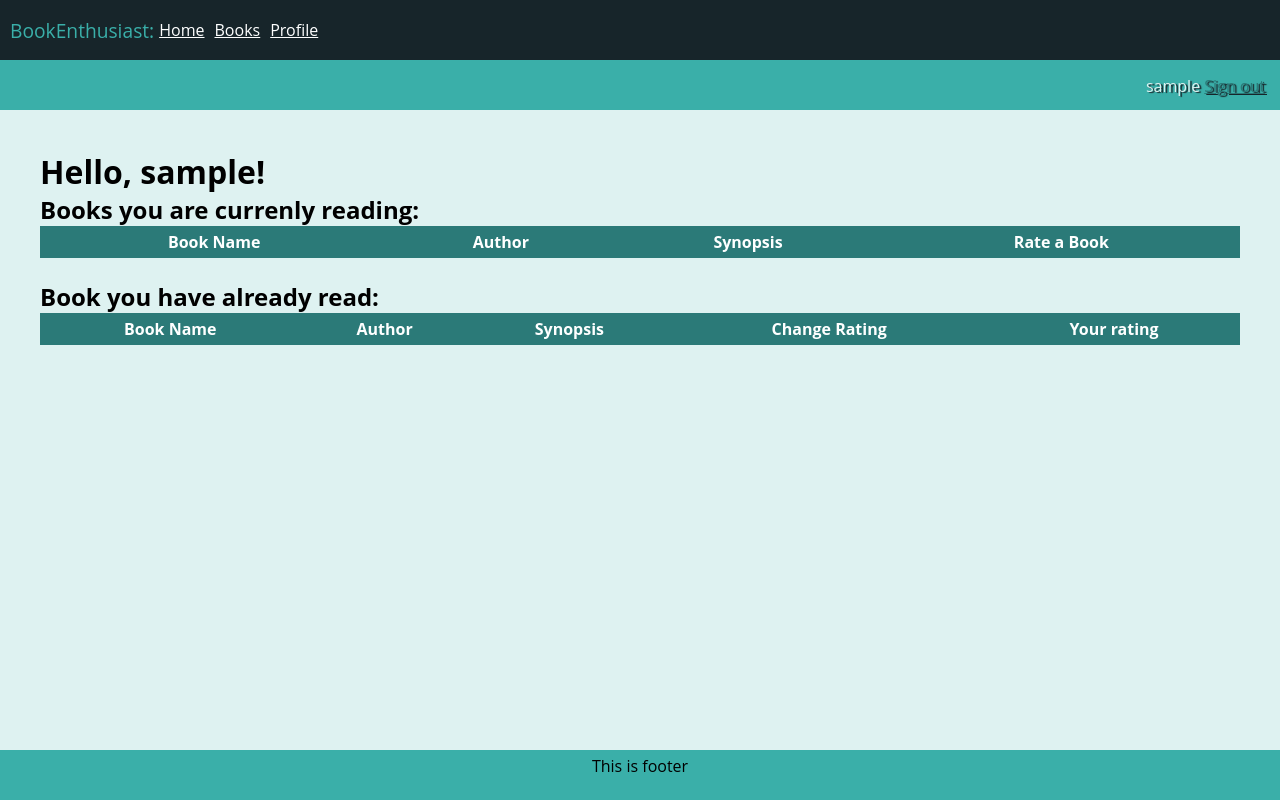
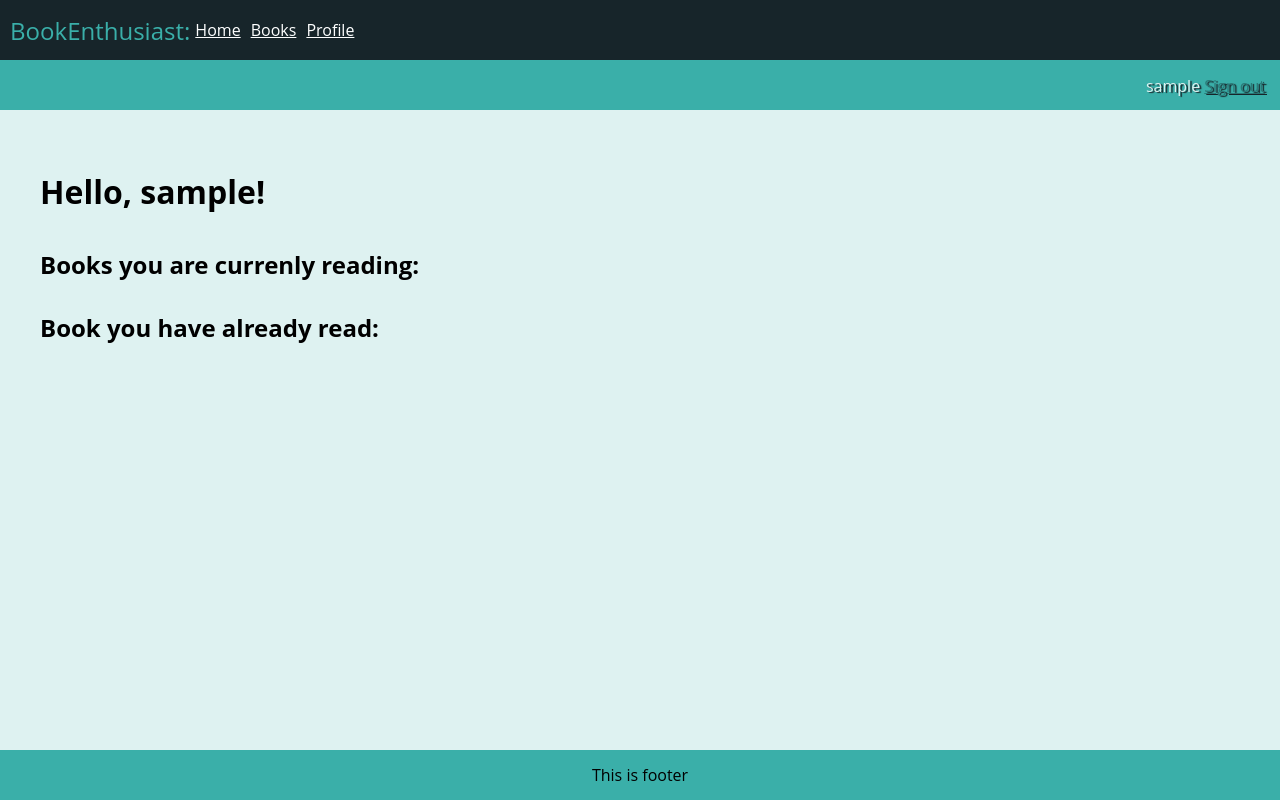
Before and after one commit to JanaRankova/final_project, a Flask app: page /profile/ in a window 1280 px wide. Run offline with Flask 2, Linux system fonts and the light colour scheme; the visitor is signed in with stand-in values (Sample User, id 1); data comes from the database, SQL or seed files in the repository; lists and menus that the app fills with data are empty.

Commit message:
Added average rating and changes in style.css

```diff
--- a/app/routes.py
+++ b/app/routes.py
@@ -5,6 +5,8 @@ from . import loginManager
 from .auth import create_password, check_password
 from .forms import LoginForm, RegistrationForm, BookAdditionForm
 from .models import db, Book, Author, UsersBook, User
+from sqlalchemy.sql import func
+
 
 
 @app.route('/')
@@ -16,7 +18,6 @@ def index():
 @login_required
 def list_of_books():
     """Creates a list of all books in database. User can browse list and choose a book from it."""
-
     user_book_status = UsersBook.query.filter_by(user_id=current_user.id).all()
     book_status = {}
     for book in user_book_status:
@@ -25,10 +26,11 @@ def list_of_books():
             'book_rating': book.rating,
         }
     all_books = Book.query.all()
-
+    avg_rating = UsersBook.query.with_entities(func.avg(UsersBook.rating)).group_by(UsersBook.book_id).all()
+    print(avg_rating)
 
     return render_template('/list_of_books.html',
-    all_books = all_books, book_status= book_status)
+    all_books = all_books, book_status= book_status, avg_rating = avg_rating)
 
 
 @app.route('/profile/')
--- a/app/static/styles/style.css
+++ b/app/static/styles/style.css
@@ -40,6 +40,9 @@ footer {
     background-color: #3aafa9;
     padding: 5px;
     height: 50px;
+    display: flex;
+    align-items: center;
+    justify-content: center;
 }
 
 
@@ -48,7 +51,8 @@ footer {
     background-color: #17252a;
     padding: 10px;
     height: 60px;
-    font-size: larger;
+    font-size: x-large;
+    font-weight: 500;
     font-variant: initial;
     display: flex;
     align-items: center;
@@ -81,31 +85,24 @@ div.author {
 
 h1{
     font-family: 'Open Sans', sans-serif;
+    padding-top: 20px;
+    padding-bottom: 20px;
+}
+
+h2 {
+    padding-top: 15px;
+    padding-bottom: 15px;
+}
+
+h3 {
+    padding-top: 15px;
+    padding-bottom: 15px;
 }
 
 
 .error {
     color: red;
 }
-
-table {
-    width: 100%;
-    border-collapse: collapse;
-}
-
-td {
-    text-align: left;
-    padding: 5px;
-}
-
-th {
-    text-align: middle;
-    padding: 5px;
-    background-color:#2b7a78;
-    color: #feffff;
-}
-
-tr:hover {background-color: #3aafa9a2;}
 
 ul {
     padding: 0px;
@@ -115,7 +112,29 @@ li {
     margin-block-end: 20px;
     padding: 15px;
     background-color: #feffff;
-    height: 10em;
+    box-shadow: #2b7a775d 3px 3px 3px;
 }
 
 li:hover {background-color: #3aafa973;}
+
+
+.flashmessage{
+    background-color: #feffff;
+    padding: 20px;
+    max-width: 600px;
+    margin: 20px auto;
+    display: flex;
+    justify-content: space-between;
+    transition: opacity 0.5s;
+}
+.flashmessage.dissmised {
+    pointer-events: none;
+    opacity: 0;
+}
+.flashmess {
+    position: fixed;
+    top: 0;
+    left: 0;
+    width: 100%;
+
+}
--- a/app/templates/base.html
+++ b/app/templates/base.html
@@ -12,11 +12,14 @@
     <link href="https://fonts.googleapis.com/css?family=Public+Sans&display=swap" rel="stylesheet">
 </head>
 <body>
-    {% for message in get_flashed_messages() %}
-    <p>
-        {{ message }}
-    </p>
-    {% endfor %}
+    <div class="flashmess">
+        {% for message in get_flashed_messages() %}
+        <p class="flashmessage">
+            {{ message }}
+            <button class="dissmiss">x</button>
+        </p>
+        {% endfor %}
+    </div>
 
     <div class="wrapper">
         <div class="topbar">
@@ -36,6 +39,27 @@
         <p>This is footer</p>
     </footer>
 </div>
+<script>
+    let print = console.log
+    const handleFlashButtonClick = (event => {
+        const {target} = event
+        const flashed = target.closest('.flashmessage')
+        flashed.classList.add('dissmised')
+    })
+
+    const buttons = document.querySelectorAll('.flashmessage .dissmiss')
+    print(buttons)
+    buttons.forEach((button) => {
+        button.addEventListener('click', handleFlashButtonClick)
+    })
+
+    print('A')
+    setTimeout(() => {
+    print('B')
+    }, 0)
+    print('C')
+
+</script>
 </body>
 
 </html>
--- a/app/templates/list_of_books.html
+++ b/app/templates/list_of_books.html
@@ -9,7 +9,9 @@
                 {% for book in all_books %}
                     <li><div class="bookname">{{ book.name }}</div>
                         <div class='author'>by {{ book.author.name }}</div>
-                        <div>Synopsis: {{ book.synopsis }}</div>
+                        <article><h5>Synopsis:</h5>
+                            <p>{{ book.synopsis }}</p>
+                        </article>
                         {% if book.id in book_status and book_status[book.id]['book_status'] == 'reading' %}
                             <div>Status: reading</div>
                             <div>Rating:
@@ -30,6 +32,7 @@
                                 <a href="{{ url_for('set_status', book_id= book.id, status= 'reading') }}">Add to currently reading</a>
                             </div>
                         {% endif %}
+                            <div>Average rating: {{ avg_rating[book.id - 1][0] }}</div>
                     </li>
                 {% endfor %}
             </ul>
--- a/app/templates/profile.html
+++ b/app/templates/profile.html
@@ -5,52 +5,42 @@
         <h1>Hello, {{ current_user.username }}!</h1>
         <h2>Books you are currenly reading:</h2>
         <div>
-            <table>
-                <tr>
-                    <th>Book Name</th>
-                    <th>Author</th>
-                    <th>Synopsis</th>
-                    <th>Rate a Book</th>
-                </tr>
+            <ul>
                 {% for book in reading_books %}
-                    <tr>
-                        <td>{{ book.book.name }}</td>
-                        <td>{{ book.book.author.name }}</td>
-                        <td>{{ book.book.synopsis }}</td>
-                        <td>
+                    <li>
+                        <div class="bookname">{{ book.book.name }}</div>
+                        <div class="author">{{ book.book.author.name }}</div>
+                        <article><h5>Synopsis:</h5>
+                            <p>{{ book.book.synopsis }}</p>
+                        </article>
+                        <div>Rate a Book:
                             {% for rating in range(1,6) %}
                             <a href="{{ url_for('set_status', book_id= book.book.id, status= 'read', rating=rating) }}">{{ rating }}</a>
                             {% endfor %}
-                        </td>
-                    </tr>
+                        </div>
+                    </li>
                 {% endfor %}
-            </table>
+            </ul>
         </div>
-        <br>
         <h2>Book you have already read:</h2>
         <div>
-            <table>
-                <tr>
-                    <th>Book Name</th>
-                    <th>Author</th>
-                    <th>Synopsis</th>
-                    <th>Change Rating</th>
-                    <th>Your rating</th>
-                </tr>
+            <ul>
                 {% for book in read_books %}
-                    <tr>
-                        <td>{{ book.book.name }}</td>
-                        <td>{{ book.book.author.name }}</td>
-                        <td>{{ book.book.synopsis }}</td>
-                        <td>
+                    <li>
+                        <div class="bookname">{{ book.book.name }}</div>
+                        <div class="author">{{ book.book.author.name }}</div>
+                        <article><h5>Synopsis:</h5>
+                            <p>{{ book.book.synopsis }}</p>
+                        </article>
+                        <div>Change rating:
                             {% for rating in range(1,6) %}
                             <a href="{{ url_for('set_status', book_id= book.book.id, status= 'read', rating=rating) }}">{{ rating }}</a>
                             {% endfor %}
-                        </td>
-                        <td>{{ book.rating }}</td>
-                    </tr>
+                        </div>
+                        <div>Your rating:{{ book.rating }}</div>
+                    </li>
                 {% endfor %}
-            </table>
+            </ul>
         </div>
     </div>
 {% endblock %}
```
Also changed, not shown: app/templates/login.html (+4 -6 lines).
